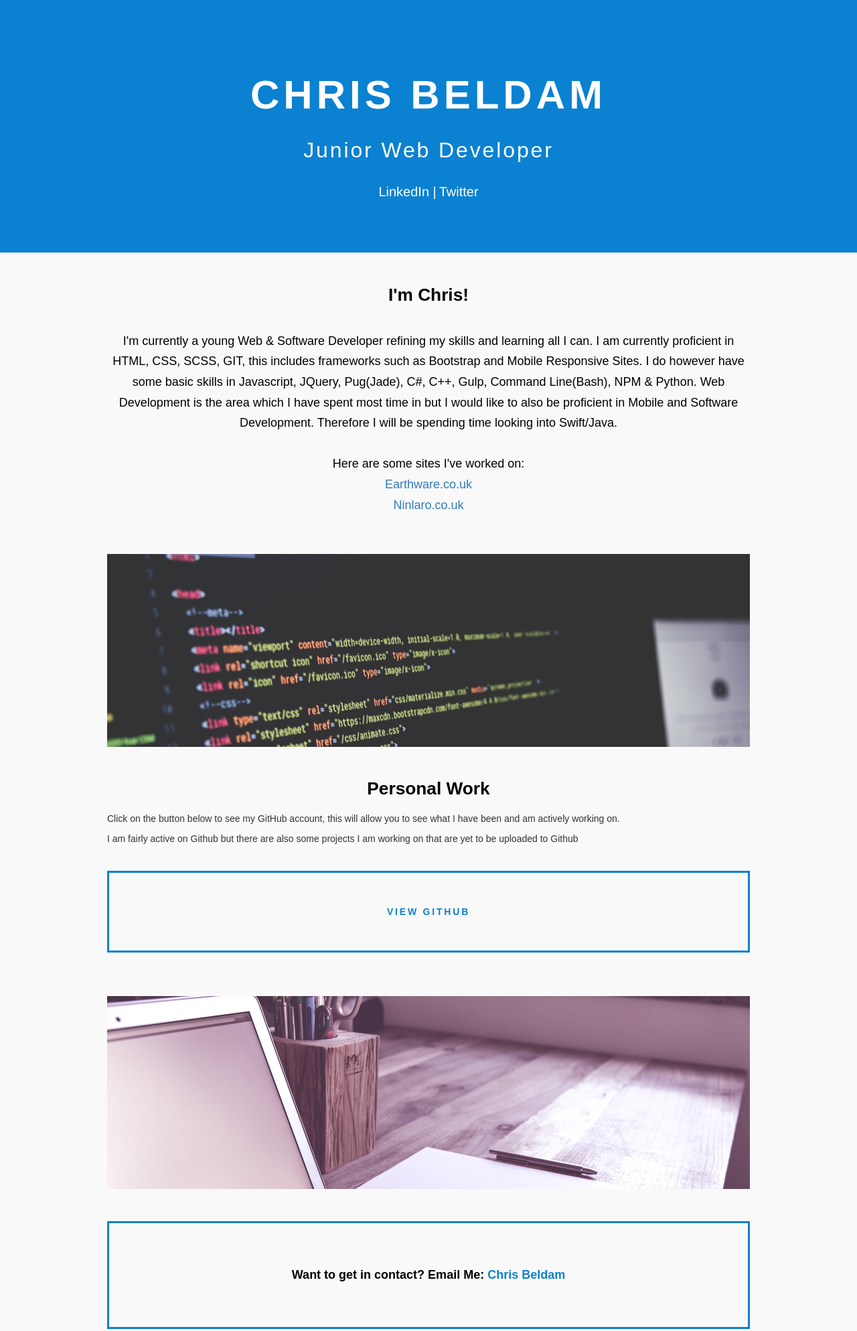
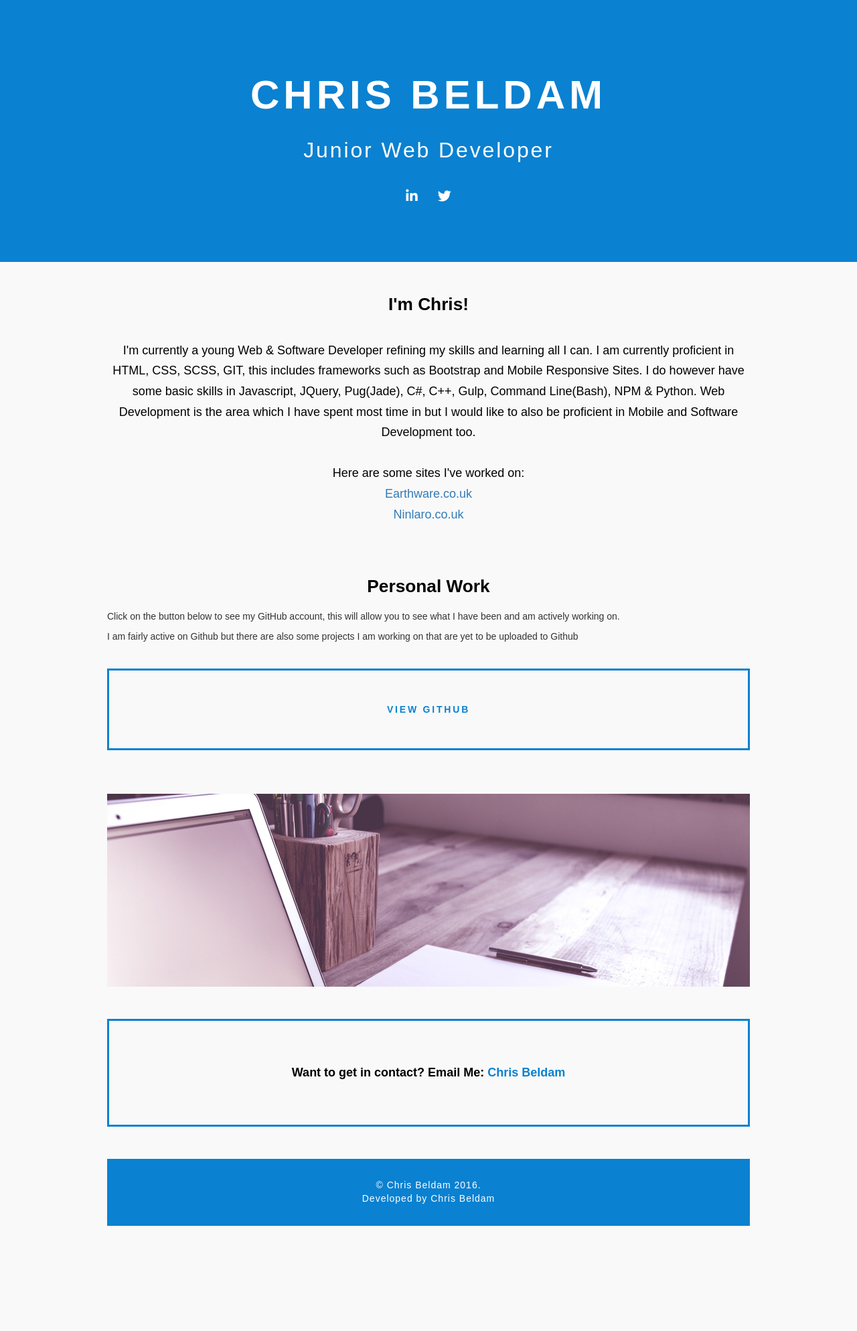
Before and after one commit to chrisbeldam/Boostrap-Portfolio, a website: page index.html in a window 1280 px wide. Shown: the top 1987 px of the page at 67% size. After the commit the page ends 1830 px from the top, so only its background shows below. Drawn offline with nearby package versions, Linux system fonts and the light colour scheme; some packages are replaced by stand-ins of ours; a script that the page names is missing.

Commit message:
Footer Fixes/Adding Buttons

```diff
--- a/index.html
+++ b/index.html
@@ -9,8 +9,8 @@
     <link rel="stylesheet" href="node_modules/sweetalert/dist/sweetalert.css">
     <script src="https://ajax.googleapis.com/ajax/libs/jquery/1.11.3/jquery.min.js"></script>
     <script src="http://maxcdn.bootstrapcdn.com/bootstrap/3.3.4/js/bootstrap.min.js"></script>
-    <script src="dist/sweetalert.min.js"></script>
     <script type="text/javascript" src="js/script.js"></script>
+    <script src="https://use.fontawesome.com/e7bb5334bc.js"></script>
 </head>
 
 <body>
@@ -18,8 +18,12 @@
         <div class="introduction">
             <h1>Chris Beldam</h1>
             <h2>Junior Web Developer</h2>
-            <a href="https://uk.linkedin.com/in/christopher-beldam-642123107">LinkedIn |</a>
-            <a href="https://twitter.com/chrisbeldam?lang=en">Twitter</a>
+            <a class ="btn btn-social-icon btn-linkedin" href="https://uk.linkedin.com/in/christopher-beldam-642123107" target="_blank">
+              <span class="fa fa-linkedin"></span>
+            </a>
+            <a class="btn btn-social-icon btn-twitter" href="https://twitter.com/chrisbeldam?lang=en" target="_blank">
+              <span class="fa fa-twitter"></span>
+            </a>
         </div>
     </header>
     <div class="wrapper">
@@ -29,8 +33,7 @@
                 <!-- Add Image Maybe?-->
                 <p>I'm currently a young Web & Software Developer refining my skills and learning all I can.
                   I am currently proficient in HTML, CSS, SCSS, GIT, this includes frameworks such as Bootstrap and Mobile Responsive Sites. I do however have some basic skills in Javascript, JQuery, Pug(Jade), C#, C++, Gulp, Command Line(Bash), NPM & Python.
-                  Web Development is the area which I have spent most time in but I would like to also be proficient in Mobile and Software Development.
-                  Therefore I will be spending time looking into Swift/Java.
+                  Web Development is the area which I have spent most time in but I would like to also be proficient in Mobile and Software Development too.
                   <br>
                   <br>
                   Here are some sites I've worked on:
@@ -42,8 +45,6 @@
 
             </div>
         </section>
-        <div class="image-dividertop">
-        </div>
             <div class="text">
                 <div class="text-content">
                     <h3>Personal Work</h3>
--- a/sass/style.scss
+++ b/sass/style.scss
@@ -203,7 +203,7 @@ header {
 footer {
   background-color: rgb(10, 129, 209);
   color: white;
-  padding: 2% 0;
+  padding: 1% 0;
   width: 100%;
   clear: both;
   height: 100px;
@@ -218,6 +218,5 @@ footer {
   letter-spacing: 1px;
   p {
     text-align: center;
-    margin: 0px 0 13px;
   }
 }
```
Also changed, not shown: css/style.css, cssnano/style.css.
